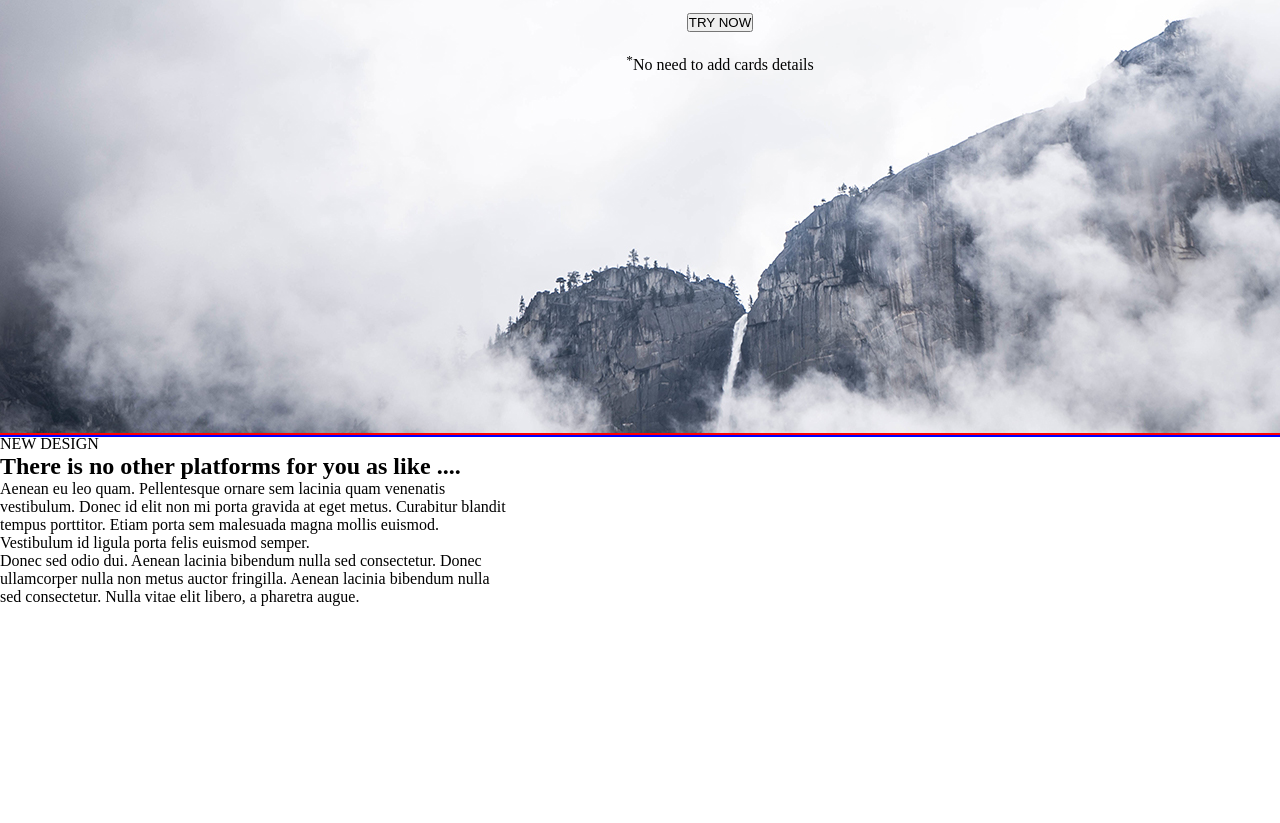
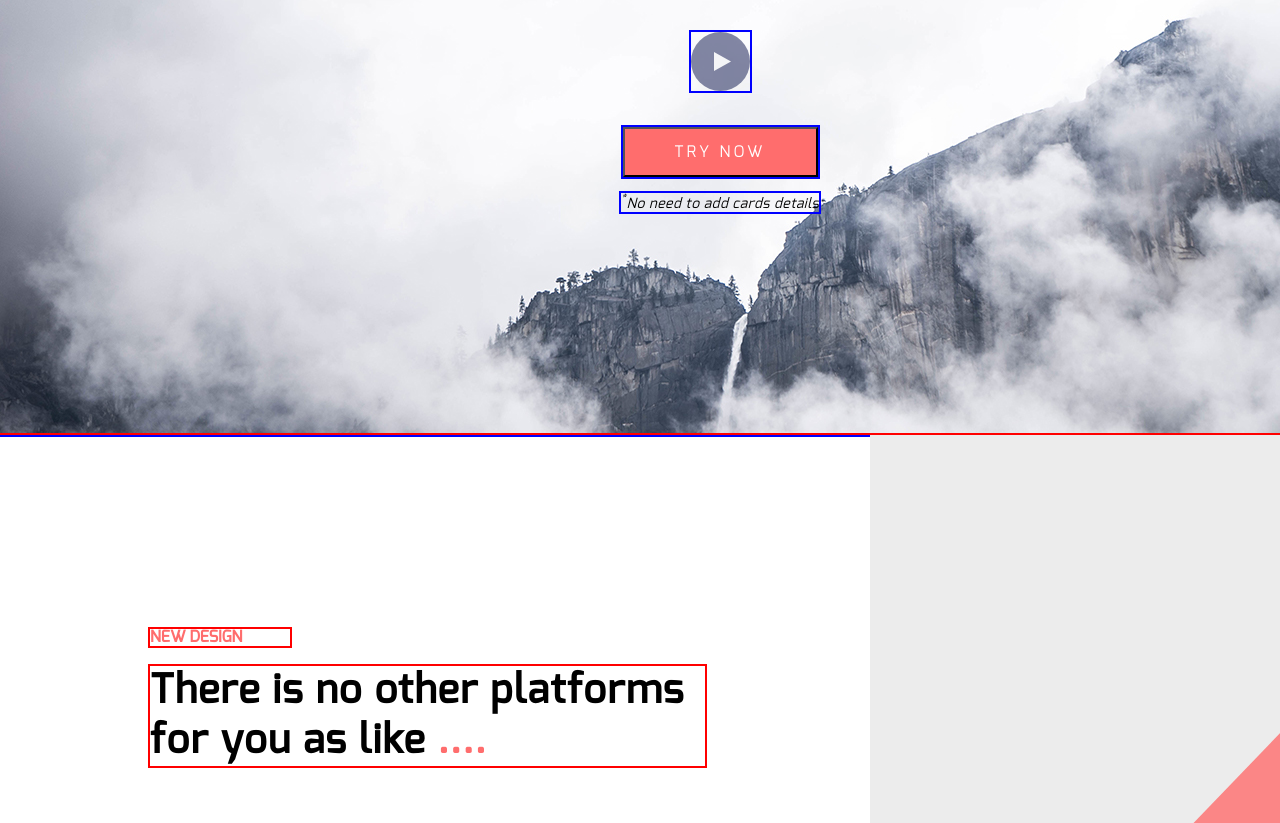
Before and after one commit to Trixxx57/corporate-landing, a website: page src/index.html in a window 1280 px wide. Shown: the part 378-1201 px from the top of the page. Drawn offline with Linux system fonts and the light colour scheme.

Commit message:
потратил 2 часа, перед этим 1 час (записать в ежедневник

```diff
--- a/src/index.html
+++ b/src/index.html
@@ -4,25 +4,27 @@
     <meta http-equiv="content-type" content="text/html; charset=UTF-8">
     <meta charset="utf-8">
     <meta name="viewport" content="width=device-width, initial-scale=1.0">
-    <title>Mishka</title>
+    <title>corporate-landing</title>
     <link rel="stylesheet" type="text/css" href="css/style.css">
   </head>
   <body class="body">
 
 
     <header class="header OUTB">
-      <h1 class="header__h1">There is no other <br> for you as like</h1>
-      <a href="#" class="header__a">play</a>
-      <button class="header__button">TRY NOW</button>
-      <div class="header_note"><sup>*</sup>No need to add cards details</div>
+      <h1 class="header__h1 OUTB">There is no other platforms for you as like</h1>
+      <a href="#" class="header__a OUTB" alt="play"></a>
+      <button class="header__button OUTB">TRY NOW</button>
+      <div class="header_note OUTB"><sup>*</sup>No need to add cards details</div>
     </header>
 
 
     <section class="design OUTR">
-      <p class="design__first-p">NEW DESIGN</p>
-      <h2 class="design__h2">There is no other platforms for you as like ....</h2>
-      <p class="design__other-p">Aenean eu leo quam. Pellentesque ornare sem lacinia quam venenatis <br> vestibulum. Donec id elit non mi porta gravida at eget metus. Curabitur blandit <br> tempus porttitor. Etiam porta sem malesuada magna mollis euismod. <br> Vestibulum id ligula porta felis euismod semper.</p>
-      <p class="design__other-p">Donec sed odio dui. Aenean lacinia bibendum nulla sed consectetur. Donec <br> ullamcorper nulla non metus auctor fringilla. Aenean lacinia bibendum nulla <br> sed consectetur. Nulla vitae elit libero, a pharetra augue.</p>
+      <p class="design__first-p OUTR">NEW DESIGN</p>
+      <h2 class="design__h2 OUTR">There is no other platforms for you as like <span>....</span></h2>
+      <p class="design__other-p OUTR">Aenean eu leo quam. Pellentesque ornare sem lacinia quam venenatis <br> vestibulum. Donec id elit non mi porta gravida at eget metus. Curabitur blandit <br> tempus porttitor. Etiam porta sem malesuada magna mollis euismod. <br> Vestibulum id ligula porta felis euismod semper.</p>
+      <p class="design__other-p OUTR">Donec sed odio dui. Aenean lacinia bibendum nulla sed consectetur. Donec <br> ullamcorper nulla non metus auctor fringilla. Aenean lacinia bibendum nulla <br> sed consectetur. Nulla vitae elit libero, a pharetra augue.</p>
+      <div class="design__grey-box"></div>
+      <div class="design__GRbox"></div>
     </section>
 
 
--- a/src/less/blocks/design.less
+++ b/src/less/blocks/design.less
@@ -1,8 +1,71 @@
 .design {
+  position: relative;
+  box-sizing: border-box;
   width: @main-width;
   min-height: 724px;
   margin-left: auto;
   margin-right: auto;
+  padding-right: 670px;
+  padding-left: 150px;
+  padding-top: 194px;
   display: flex;
   flex-direction: column;
 }
+
+.design__first-p {
+  .Exo-medium;
+  font-size: 16px;
+  letter-spacing: 0.2;
+  color: @red;
+  width: 140px;
+  text-align: left;
+  text-transform: uppercase;
+  margin-bottom: 20px;
+}
+
+.design__h2 {
+  width: 555px;
+  .Exo-medium;
+  font-size: 40px;
+  line-height: 50px;
+  letter-spacing: 0.04em;
+  text-align: left;
+  margin-bottom: 60px;
+  span {
+    color: @red;
+  }
+}
+
+.design__other-p {
+  .Exo-regular;
+  font-size: 16px;
+  line-height: 26px;
+  letter-spacing: 0.04em;
+  text-align: left;
+  &:nth-of-type(2) {
+    margin-bottom: 44px;
+  }
+}
+
+.design__grey-box {
+  position: absolute;
+  width: 570px;
+  height: 245px;
+  background-color: @grey;
+  top: 0;
+  right: 0;
+  z-index: 1;
+}
+
+.design__GRbox {
+  position: absolute;
+  box-sizing: border-box;
+  right: 0;
+  bottom: 0;
+  z-index: 2;
+  border-right: 285px solid @pink;
+  border-left: 285px solid @grey;
+  border-top: 296px solid @grey;
+  border-bottom: 296px solid @pink;
+
+}
--- a/src/less/blocks/header.less
+++ b/src/less/blocks/header.less
@@ -9,7 +9,7 @@
   background-repeat: no-repeat;
   margin-left: auto;
   margin-right: auto;
-  padding-top: 123px;
+  padding-top: 220px;
 }
 
 .header__h1 {
@@ -17,13 +17,40 @@
   .Exo-thin;
   font-size: 60px;
   line-height: 75px;
-  margin-bottom: 60px;
+  letter-spacing: 0.04em;
+  text-align: center;
+  width: 750px;
+  margin-bottom: 40px;
 }
 
 .header__a {
-  margin-bottom: 40px;
+  display: block;
+  width: 59px;
+  height: 59px;
+  margin-bottom: 36px;
+  background-image: url("../image/header-play.svg")
 }
 
 .header__button {
-  margin-bottom: 20px;
+  width: 195px;
+  min-height: 50px;
+  background-color: @red;
+  .Exo-regular;
+  text-transform: uppercase;
+  font-size: 16px;
+  letter-spacing: 0.2em;
+  color: @white;
+  text-align: center;
+  padding-top: 12px;
+  padding-bottom: 12px;
+  margin-bottom: 16px;
 }
+
+.header_note {
+  .Exo-italic;
+
+
+  font-size: 14px;
+  letter-spacing: 0.04em;
+  text-align: center;
+}
--- a/src/less/fonts.less
+++ b/src/less/fonts.less
@@ -1,64 +1,64 @@
 @font-face {
-	font-family: 'Exo';
+	font-family: 'Exo-thin';
 	src: url('../fonts/Exo-Thin.otf') format('opentype');
-	font-weight: lighter;
-	font-style: normal;
+	// font-weight: lighter;
+	// font-style: normal;
 }
 
 .Exo-thin {
-	font-family: 'Exo';
+	font-family: 'Exo-thin';
 	font-weight: lighter;
 	font-style: normal;
 }
 
 @font-face {
-	font-family: 'Exo';
+	font-family: 'Exo-regular';
 	src: url('../fonts/Exo-Regular.otf') format('opentype');
-	font-weight: normal;
-	font-style: normal;
+	// font-weight: normal;
+	// font-style: normal;
 }
 
 .Exo-regular {
-	font-family: 'Exo';
+	font-family: 'Exo-regular';
 	font-weight: normal;
 	font-style: normal;
 }
 
 @font-face {
-	font-family: 'Exo';
+	font-family: 'Exo-medium';
 	src: url('../fonts/Exo-Medium.otf') format('opentype');
-	font-weight: bolder;
-	font-style: normal;
+	// font-weight: bolder;
+	// font-style: normal;
 }
 
-.Exo-bolder {
-	font-family: 'Exo';
+.Exo-medium {
+	font-family: 'Exo-medium';
 	font-weight: bolder;
 	font-style: normal;
 }
 
 @font-face {
-	font-family: 'Exo';
+	font-family: 'Exo-italic';
 	src: url('../fonts/Exo-Regular.otf') format('opentype');
-	font-weight: italic;
-	font-style: normal;
+	// font-weight: normal;
+	// font-style: italic;
 }
 
 .Exo-italic {
-	font-family: 'Exo';
-	font-weight: italic;
-	font-style: normal;
+	font-family: 'Exo-italic';
+	font-weight: normal;
+	font-style: italic;
 }
 
 @font-face {
 	font-family: 'Lato';
 	src: url('../fonts/Lato-Regular.ttf') format('opentype');
+	// font-weight: normal;
+	// font-style: normal;
+}
+
+.Lato {
+	font-family: 'Lato';
 	font-weight: normal;
 	font-style: normal;
 }
-
-.Lato {
-	font-family: 'Exo';
-	font-weight: normal;
-	font-style: normal;
-}
--- a/src/less/variables.less
+++ b/src/less/variables.less
@@ -1 +1,5 @@
 @main-width: 1440px;
+@red: #ff6d6d;
+@white: white;
+@grey: #ececec;
+@pink: #fb8686;
```
Also changed, not shown: Corporate Landing Page.jpg (added), src/css/style.css, src/image/header-play.svg (added).
